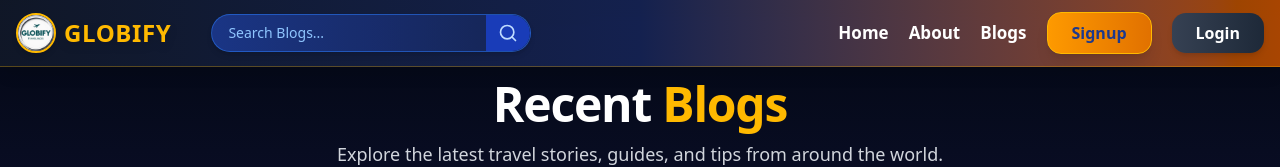
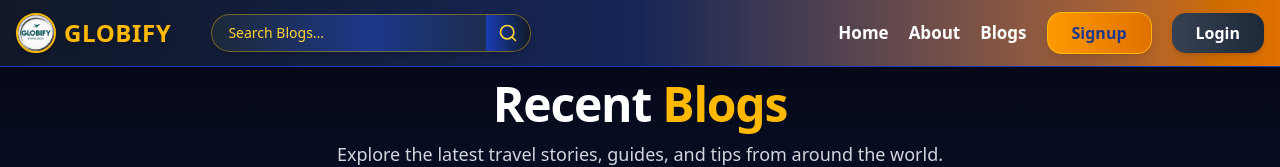
Before and after one commit to wajahat-kamal/Globify2, a React (Vite) app in the folder frontend/: page /blogs in a window 1280 px wide. Shown: the top 167 px of the page. Built offline with nearby package versions, Linux system fonts and the light colour scheme.

Commit message:
Enhance Navbar component with updated styling, including new gradient backgrounds, improved logo hover effects, and refined button designs for better user interaction and visual appeal.

```diff
--- a/frontend/src/components/Navbar.jsx
+++ b/frontend/src/components/Navbar.jsx
@@ -6,7 +6,7 @@ import { useSelector, useDispatch } from "react-redux";
 import DesktopNavbar from "./Navbar/DesktopNavbar";
 import LogoutPopup from "./Navbar/LogoutPopup";
 import axios from "axios";
-import { logout } from "../redux/authSlice"; // apne slice ka import sahi karein
+import { logout } from "../redux/authSlice";
 
 function Navbar() {
   const [isOpen, setIsOpen] = useState(false);
@@ -35,36 +35,47 @@ function Navbar() {
 
   return (
     <nav
-      className="fixed top-0 z-50 w-full backdrop-blur-md bg-gradient-to-r from-gray-900/95 via-blue-950/90 to-amber-700/90
-      border-b border-amber-400/30 shadow-lg"
+      className="fixed top-0 z-50 w-full backdrop-blur-md
+      bg-gradient-to-r from-gray-900 via-blue-950 to-amber-600
+      border-b border-blue-800 shadow-lg transition-colors duration-500"
     >
       <div className="max-w-7xl mx-auto px-4 py-3 flex justify-between items-center">
         {/* Left Section */}
-        <div className="flex items-center gap-10 flex-row">
+        <div className="flex items-center gap-10">
           {/* Logo */}
-          <Link to="/" className="flex items-center gap-2">
+          <Link
+            to="/"
+            className="flex items-center gap-2 group hover:scale-105 transition-transform"
+          >
             <img
               src="/main-logo.png"
               alt="logo"
-              className="w-10 h-10 rounded-full border-2 border-amber-400 shadow-md"
+              className="w-10 h-10 rounded-full border-2 border-amber-400 shadow-md group-hover:shadow-amber-400/50 transition-all"
             />
-            <span className="text-2xl font-extrabold tracking-wide text-amber-400 drop-shadow-lg">
+            <span className="text-2xl font-extrabold tracking-wide text-amber-400 drop-shadow-lg group-hover:text-amber-300 transition-colors">
               GLOBIFY
             </span>
           </Link>
 
           {/* Search - Desktop */}
           <div
-            className="hidden md:flex items-center w-80 bg-gradient-to-r from-blue-900/90 to-blue-950/90
-          rounded-full overflow-hidden border border-blue-500/50 shadow-md"
+            className="hidden md:flex items-center w-80
+  bg-gradient-to-r from-gray-800/95 via-blue-900/95 to-gray-800/95
+  rounded-full overflow-hidden border border-amber-400/40 shadow-md
+  focus-within:shadow-[0_0_15px_rgba(251,191,36,0.8)] transition-all duration-300"
           >
             <input
               type="text"
               name="search"
               placeholder="Search Blogs..."
-              className="bg-transparent px-4 py-2 text-sm focus:outline-none w-full text-white placeholder-blue-300"
+              className="bg-transparent px-4 py-2 text-sm focus:outline-none
+    w-full text-gray-200 placeholder-amber-300"
             />
-            <button className="p-2 px-3 bg-blue-800 hover:bg-blue-700 transition-colors text-blue-200 hover:text-white rounded-r-full">
+            <button
+              className="p-2 px-3 bg-gradient-to-r from-blue-800 to-gray-900
+    hover:from-amber-500 hover:to-blue-700 transition-all duration-300
+    text-amber-300 hover:text-white rounded-r-full"
+            >
               <Search className="w-5 h-5" />
             </button>
           </div>
@@ -79,7 +90,11 @@ function Navbar() {
             onClick={toggleMenu}
             className="text-white hover:text-amber-400 transition-colors duration-300"
           >
-            {isOpen ? <X className="w-6 h-6" /> : <Menu className="w-6 h-6" />}
+            {isOpen ? (
+              <X className="w-6 h-6 text-amber-400 transition-all duration-300" />
+            ) : (
+              <Menu className="w-6 h-6 text-blue-300 transition-all duration-300" />
+            )}
           </button>
         </div>
       </div>
```
